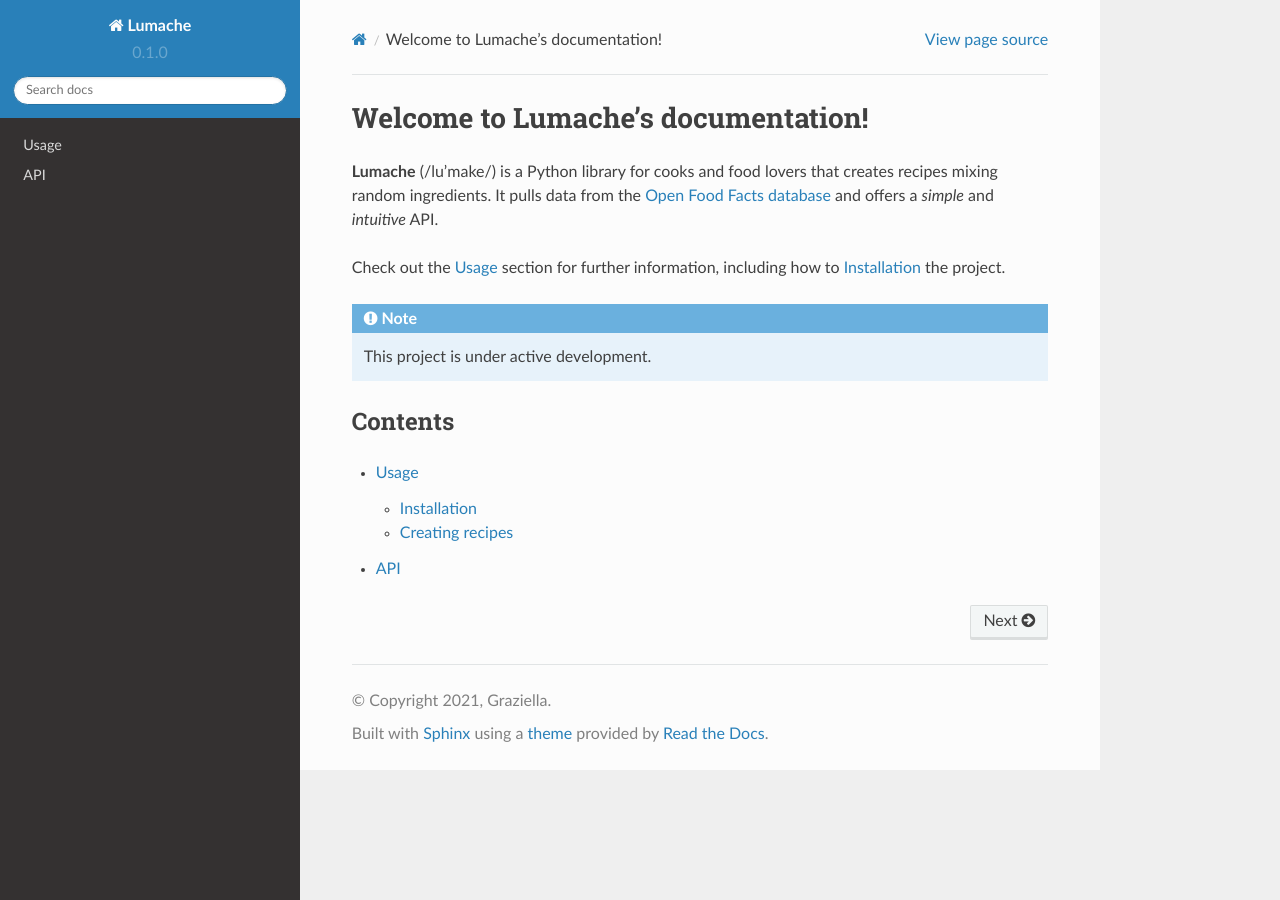
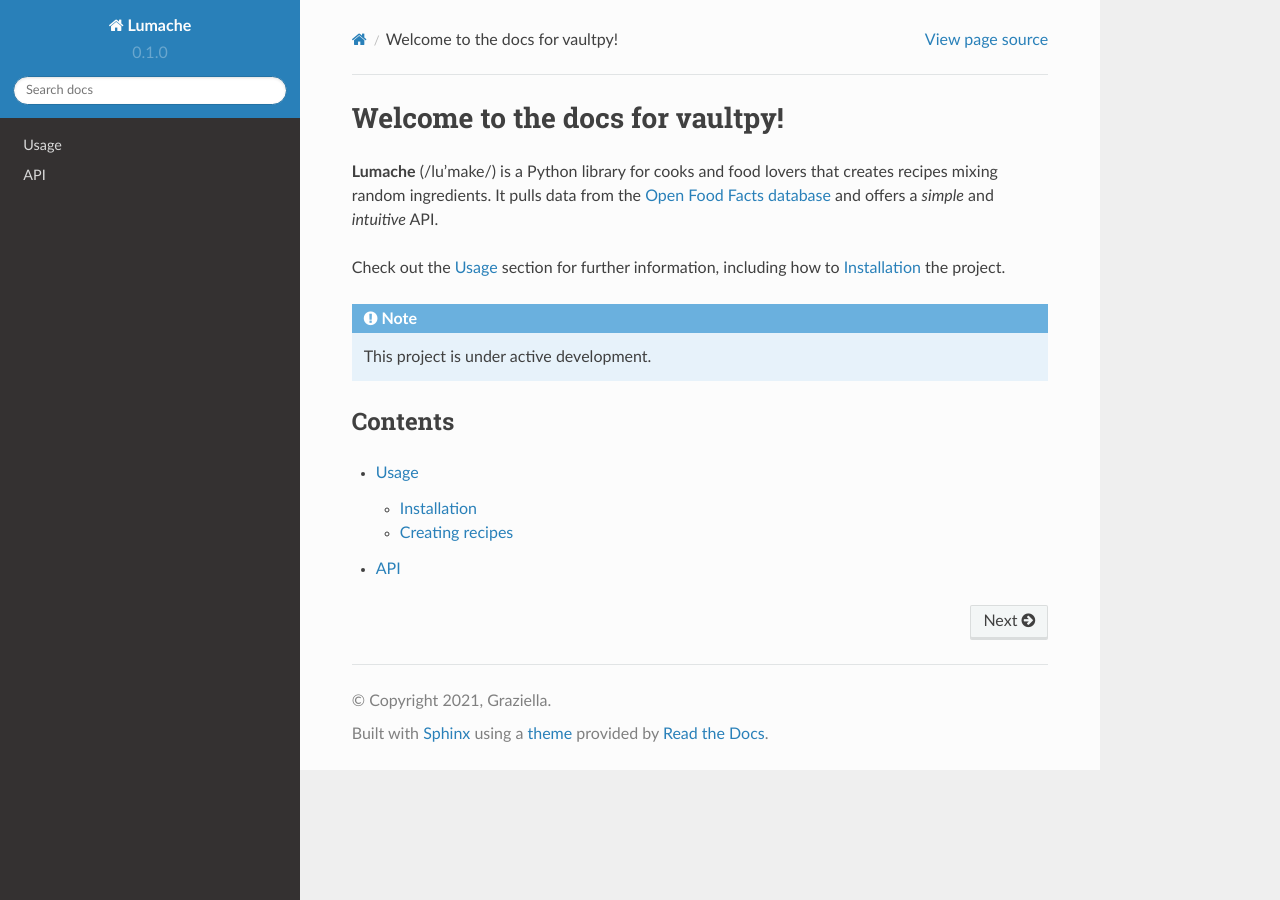
Before and after one commit to gonzalezben81/vaultpy, a Sphinx documentation site: the page built from docs/source/index.rst, in a window 1280 px wide. Built offline with Sphinx 7.4.7 and the Read the Docs theme 2.0.0, drawn with Linux system fonts in a browser that asks for light colours.

Commit message:
test-push

```diff
--- a/docs/source/index.rst
+++ b/docs/source/index.rst
@@ -1,4 +1,4 @@
-Welcome to Lumache's documentation!
+Welcome to the docs for vaultpy!
 ===================================
 
 **Lumache** (/lu'make/) is a Python library for cooks and food lovers
```
Also changed, not shown: 2 other files.
